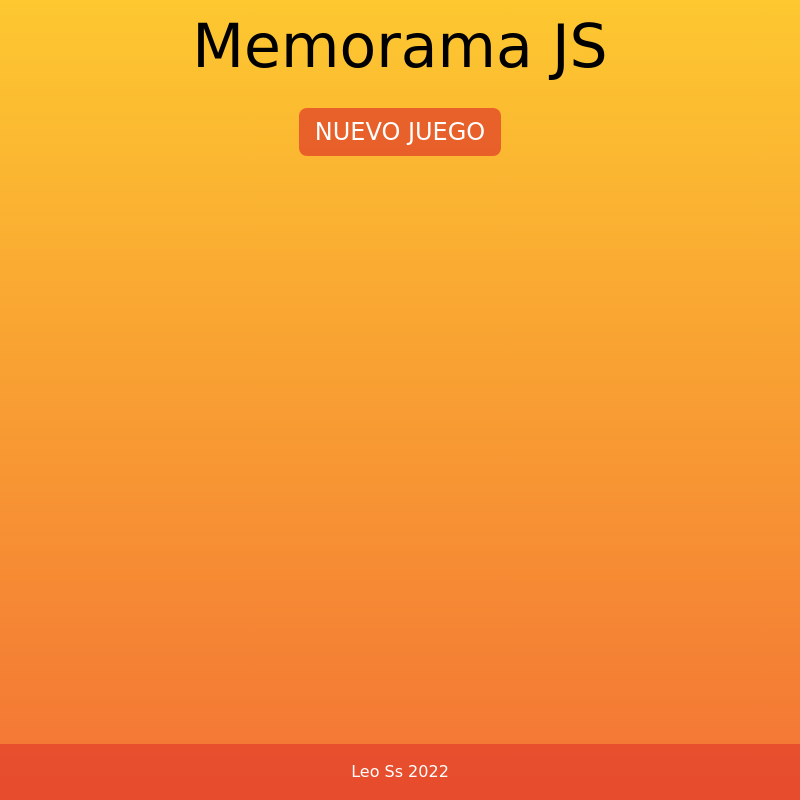
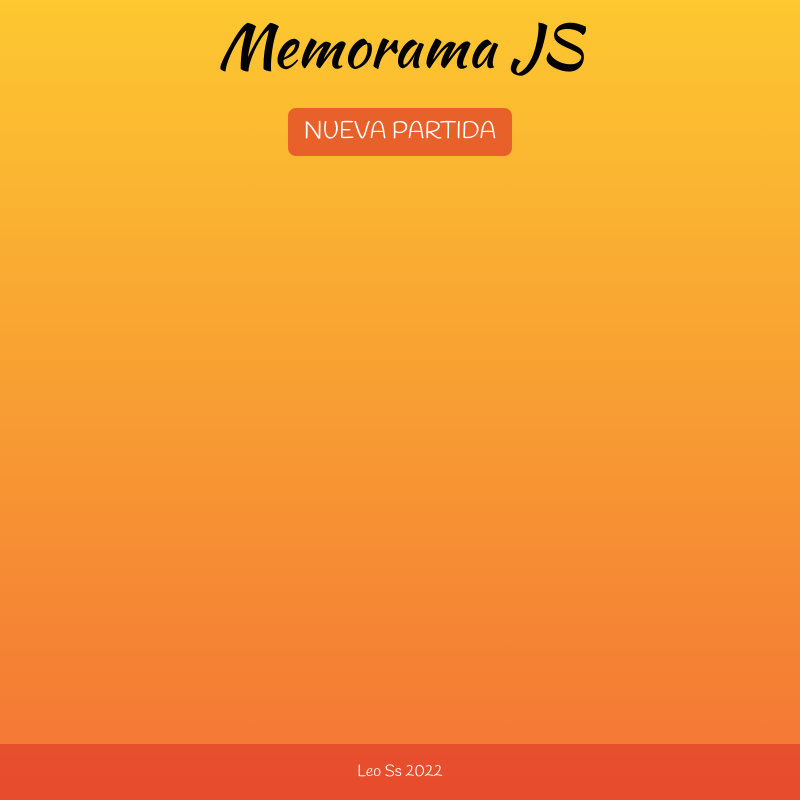
Before and after one commit to iam-leo/Memorama-js, an Electron app: page index.html in a window 800 px wide. Drawn offline with Linux system fonts and the light colour scheme.

Commit message:
Fixed font loading and added sound to the new game button

```diff
--- a/css/tailwind.css
+++ b/css/tailwind.css
@@ -2,8 +2,19 @@
 @tailwind components;
 @tailwind utilities;
 
-@import url('./fonts/Handlee-Regular.ttf');
-@import url('./fonts/KaushanScript-Regular.ttf');
+@font-face {
+    font-family: "Handlee-Regular";
+    src: url('../fonts/Handlee-Regular.ttf') format('truetype');
+    font-style: normal;
+    font-weight: normal;
+}
+
+@font-face {
+    font-family: "KaushanScript-Regular";
+    src: url('../fonts/KaushanScript-Regular.ttf') format('truetype');
+    font-style: normal;
+    font-weight: normal;
+}
 
 *{
     margin: 0;
--- a/index.html
+++ b/index.html
@@ -26,7 +26,7 @@
       <h2 class="text-6xl text-black font-kaushan-reg text-center uppercase tracking-widest animate-bounce">¡Ganaste!</h2>
     </div>
     <div class="my-4">
-      <button id="nuevo-juego" class="rounded-lg bg-red-600/60  text-2xl font-handlee-reg py-3 px-4 leading-none text-white flex justify-center items-center uppercase hover:bg-red-600">Nuevo juego</button>
+      <button id="nuevo-juego" class="rounded-lg bg-red-600/60  text-2xl font-handlee-reg py-3 px-4 leading-none text-white flex justify-center items-center uppercase hover:bg-red-600">Nueva partida</button>
     </div>
     <footer class="mt-auto bg-red-600/50 block w-full">
         <p class="font-handlee-reg text-white text-center p-4">Leo Ss 2022</p>
--- a/js/preload.js
+++ b/js/preload.js
@@ -5,6 +5,7 @@ const tablero = document.querySelector('#tablero');
 const btnNuevoJuego = document.querySelector('#nuevo-juego');
 const modal = document.querySelector('#modal');
 
+const audioStart = new Audio('./sounds/start.wav');
 const audioOk = new Audio('./sounds/ok.wav');
 const audioFail = new Audio('./sounds/fail.wav');
 const audioClick = new Audio('./sounds/click.wav');
@@ -14,12 +15,15 @@ audioMusic.volume = 0.3;
 audioMusic.loop = true;
 
 btnNuevoJuego.addEventListener('click', () => {
+    audioStart.play();
+    setTimeout(() => {
         while(tablero.firstChild){
             tablero.removeChild(tablero.firstChild);
         }
         contadorPares = 0;
         modal.classList.add('hidden');
         generarTablero();
+    }, 1300);
 })
 
 function cargarFiguras(){
--- a/tailwind.config.js
+++ b/tailwind.config.js
@@ -6,8 +6,8 @@ module.exports = {
   theme: {
     extend: {
       fontFamily: {
-        "handlee-reg" : "Handlee-Regular, cursive",
-        "kaushan-reg" : "KaushanScript-Regular, cursive"
+        'handlee-reg' : '"Handlee-Regular"',
+        'kaushan-reg' : '"KaushanScript-Regular"'
       }
     }
   },
```
Also changed, not shown: css/style.css, 1 other file. Lines whose indentation alone changed are shown as unchanged.
